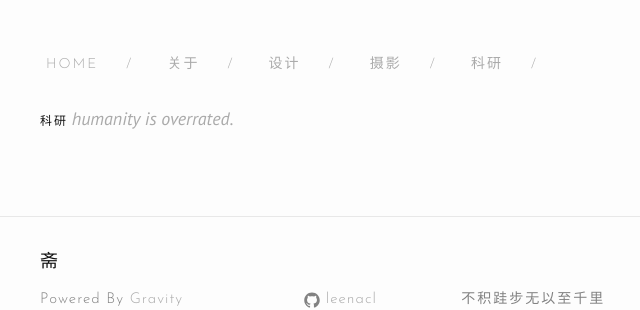
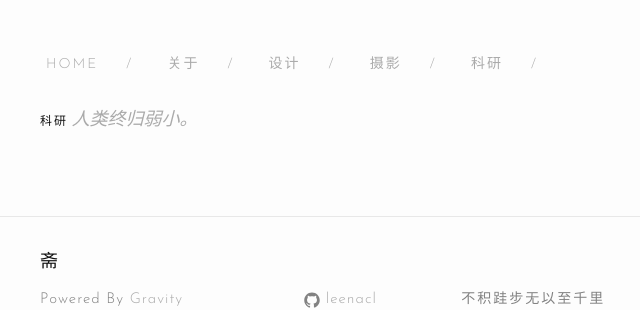
Before and after one commit to leenacl/leenacl.github.io, a Jekyll site: the page built from science.md, in a window 1280 px wide. Shown: the part 197-507 px from the top of the page, without its empty margins (230-870 px from the left). Built offline with Jekyll 4.4.1, drawn with Linux system fonts in a browser that asks for light colours; nearby versions of some CDN libraries.

Commit message:
新版1.0.1
1.更改设计tagline

```diff
--- a/science.md
+++ b/science.md
@@ -2,6 +2,6 @@
 layout: archive
 title: 科研
 permalink: /science/
-tagline: "Humanity is overrated."
+tagline: "人类终归弱小。"
 category: "science"
 ---
```
